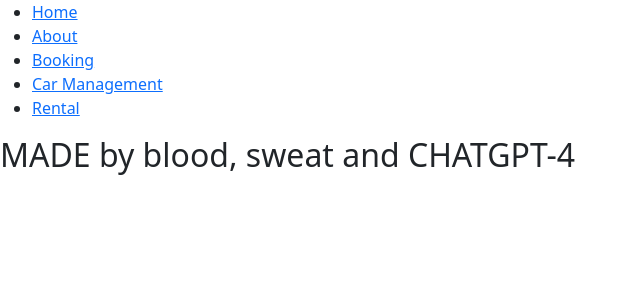
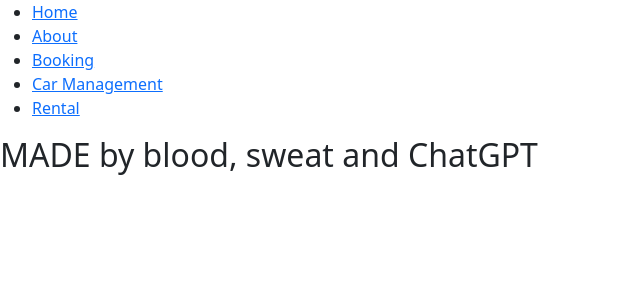
Before and after one commit to samami2002/WheelsOnRent, a React (Create React App) app in the folder frontend/wheels-on-rent-app/: page /about in a window 1280 px wide. Shown: the top 300 px of the page, without its empty margins (0-640 px from the left). Built offline with nearby package versions, Linux system fonts and the light colour scheme.

Commit message:
change about msg

```diff
--- a/frontend/wheels-on-rent-app/src/components/About.js
+++ b/frontend/wheels-on-rent-app/src/components/About.js
@@ -7,7 +7,7 @@
 
     return (
         <div className="about-container">
-            <h2>MADE by blood, sweat and CHATGPT-4</h2>
+            <h2>MADE by blood, sweat and ChatGPT</h2>
 
         </div>
     );
```
